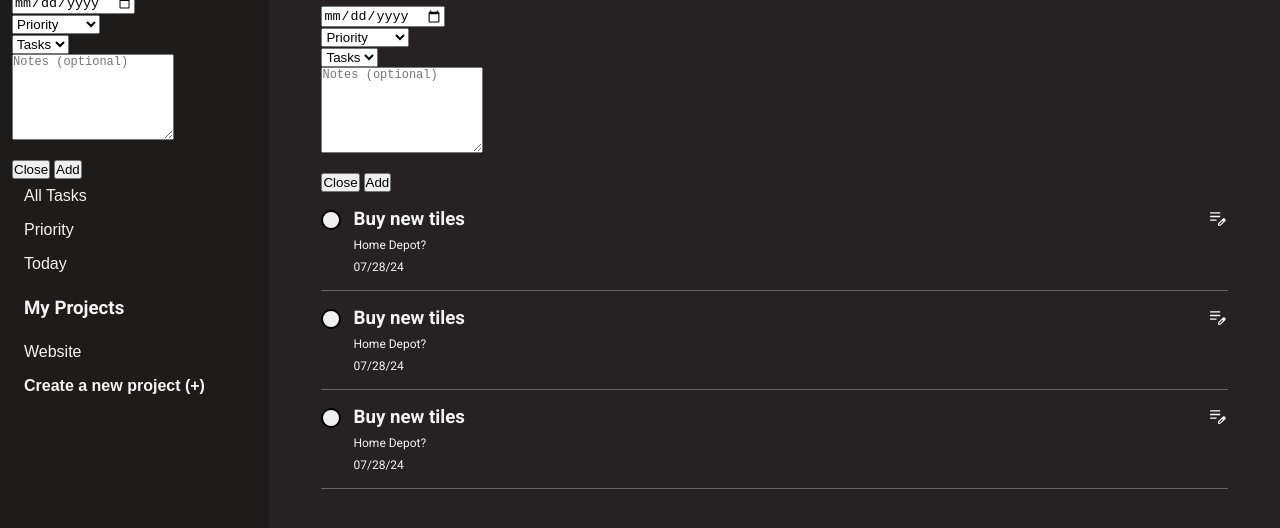
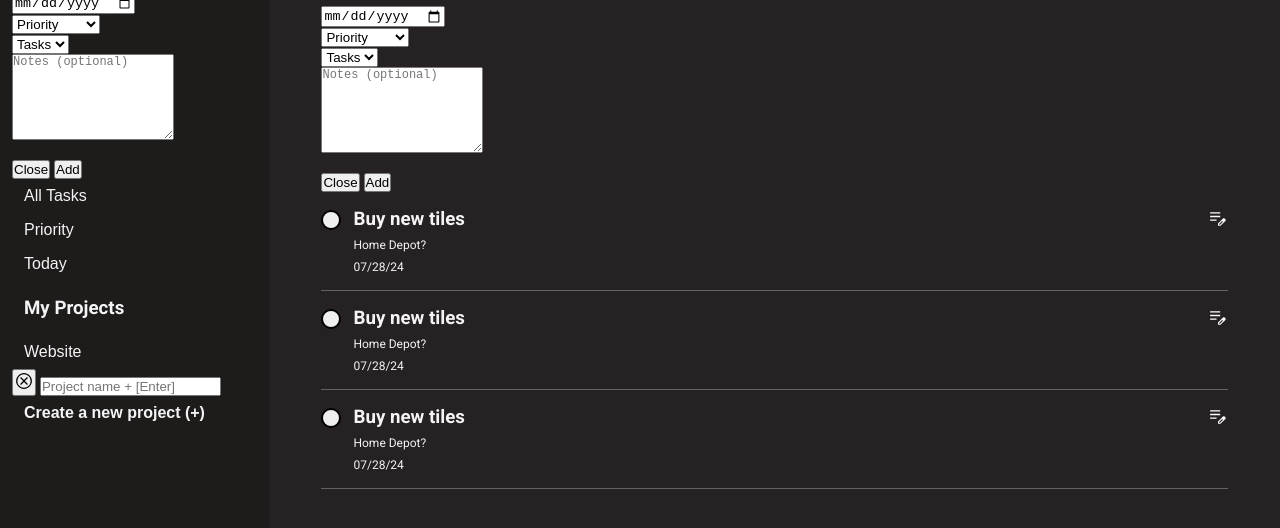
Before and after one commit to tristanbaldeo/todo-list, a website built with webpack: page src/index.html in a window 1280 px wide. Shown: the part 170-698 px from the top of the page. Built offline with nearby package versions, Linux system fonts and the light colour scheme.

Commit message:
added html for add project folders input

```diff
--- a/src/index.html
+++ b/src/index.html
@@ -78,6 +78,15 @@
                                 <span class="project-settings">
                             </button>
                         </ul>
+
+                        <div class="add-project-container">
+                            <button type="button" class="cancel-project" title="Cancel">
+                                <svg xmlns="http://www.w3.org/2000/svg" height="20" viewBox="0 -960 960 960" width="20">
+                                    <path d="m336-293.847 144-144 144 144L666.153-336l-144-144 144-144L624-666.153l-144 144-144-144L293.847-624l144 144-144 144L336-293.847Zm144.067 193.846q-78.836 0-148.204-29.92-69.369-29.92-120.682-81.21-51.314-51.291-81.247-120.629-29.933-69.337-29.933-148.173t29.92-148.204q29.92-69.369 81.21-120.682 51.291-51.314 120.629-81.247 69.337-29.933 148.173-29.933t148.204 29.92q69.369 29.92 120.682 81.21 51.314 51.291 81.247 120.629 29.933 69.337 29.933 148.173t-29.92 148.204q-29.92 69.369-81.21 120.682-51.291 51.314-120.629 81.247-69.337 29.933-148.173 29.933ZM480-160q134 0 227-93t93-227q0-134-93-227t-227-93q-134 0-227 93t-93 227q0 134 93 227t227 93Zm0-320Z"></path>
+                                </svg>
+                            </button>
+                            <input type="text" name="new-project" placeholder="Project name + [Enter]" maxlength="20" class="new-project" pattern="^(?!.*\s{2}).*$" required="">
+                        </div>
 
                         <button type="button" class="add-project">Create a new project (+)</button>
                     </div>
```
